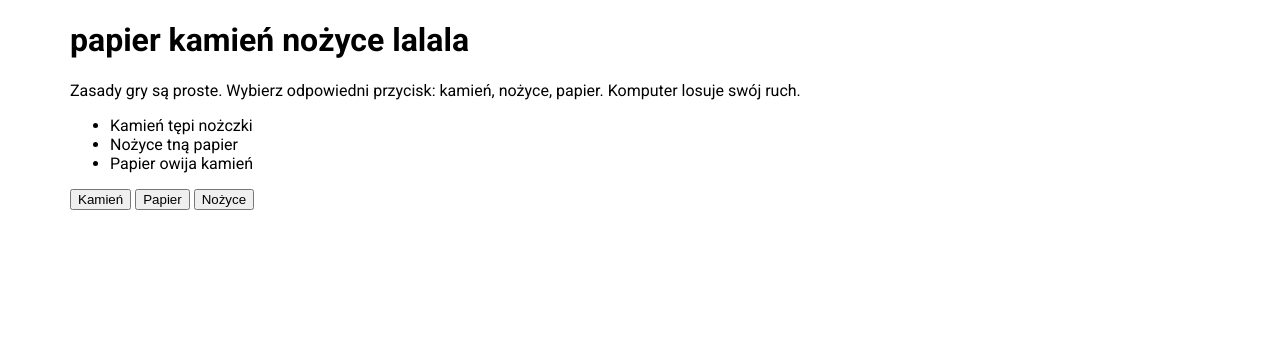
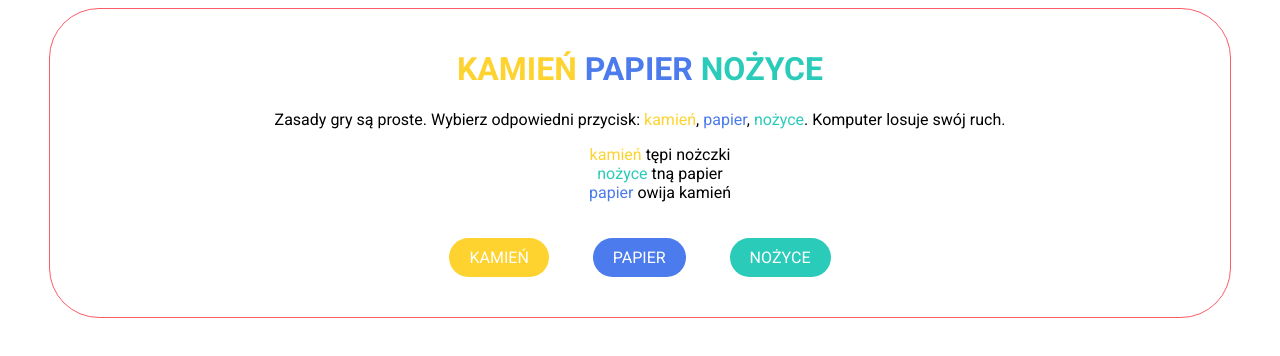
Before and after one commit to sylwiapaprzycka/javascript-prework, a website: page index.html in a window 1280 px wide. Drawn offline with nearby package versions, Linux system fonts and the light colour scheme.

Commit message:
Add styles

```diff
--- a/index.html
+++ b/index.html
@@ -8,12 +8,12 @@
 </head>
 <body>
 	<div class="container">
-		<h1>papier kamień nożyce lalala </h1>
-		<p>Zasady gry są proste. Wybierz odpowiedni przycisk: kamień, nożyce, papier. Komputer losuje swój ruch.</p>
+		<h1><span class="rock">kamień</span> <span class="paper">papier </span><span class="scissors">nożyce</span> </h1>
+		<p>Zasady gry są proste. Wybierz odpowiedni przycisk: <span class="rock">kamień</span>, <span class="paper">papier</span>, <span class="scissors">nożyce</span>. Komputer losuje swój ruch.</p>
 		<ul>
-			<li>Kamień tępi nożczki</li>
-			<li>Nożyce tną papier</li>
-			<li>Papier owija kamień</li>
+			<li><span class="rock">kamień</span> tępi nożczki</li>
+			<li><span class="scissors">nożyce</span> tną papier</li>
+			<li><span class="paper">papier</span> owija kamień</li>
 		</ul>
 		<div id="buttons">
 			<button id="button-rock">Kamień</button>
--- a/js/script.js
+++ b/js/script.js
@@ -7,7 +7,7 @@ buttonScissors = document.getElementById('button-scissors');
 
 function buttonClicked(argButtonName){
     clearMessages();
-    console.log(argButtonName + ' został kliknięty");
+    console.log(argButtonName + ' został kliknięty');
 
 var argComputerMove, argMoveId, argPlayerMove, computerMove, playerInput, playerMove, randomNumber;
 
@@ -57,7 +57,6 @@ displayResult(playerMove, computerMove);
 
 }
 
-buttonTest.addEventListener('click', function(){ buttonClicked('Guzik TEST'); });
 buttonRock.addEventListener('click', function(){ buttonClicked('kamień'); });
 buttonPaper.addEventListener('click', function(){ buttonClicked('papier'); });
 buttonScissors.addEventListener('click', function(){ buttonClicked('nożyczki'); });
--- a/package.json
+++ b/package.json
@@ -16,7 +16,7 @@
     "build-dev": "npm-run-all build-dev:sass build:autoprefixer",
     "build-dev:sass": "node-sass --output-style expanded --source-map true -o css sass",
     "watch": "npm-run-all build:* build-dev -p watch:*",
-    "watch:browsersync": "browser-sync start --server --files \"css/*.css\" \"*.html\"",
+    "watch:browsersync": "browser-sync start --server --files \"css/*.css\" \"*.html\" \"js/*.js\"",
     "watch:sassprefixer": "onchange sass/*.scss -- npm run build-dev"
   },
   "keywords": [],
--- a/sass/style.scss
+++ b/sass/style.scss
@@ -1,12 +1,88 @@
 $font-main: 'Roboto', sans-serif;
 $color-one: #fed330;
-$color-two: #fc5c65;
+$color-two: #4b7bec;
 $color-three: #2bcbba;
+$color-four: #fc5c65;
 
 body {
     font-family: $font-main;
 }
+
+h1 {
+text-transform: uppercase;
+color: $color-three
+}
 .container {
     max-width: 1140px;
     margin: 0 auto;
+    border: 1px solid $color-four;
+    border-radius: 50px;
+    padding: 20px;
+    text-align: center;
 }
+li {
+    list-style-type: none;
+}
+
+button {
+    display: inline-block;
+    border: none;
+    border-radius: 30px;
+    padding: 10px 20px;
+    margin: 20px;
+    text-decoration: none;
+    text-transform: uppercase;
+    font-family: $font-main;
+    font-size: 1rem;
+    cursor: pointer;
+    text-align: center;
+    transition: all 1s;
+}
+
+#button-rock {
+    background: $color-one;
+    color: #ffffff;
+}
+#button-rock:hover{
+    background: #fff;
+    color: $color-one;
+    border: 1px solid $color-one;
+}
+
+
+#button-paper {
+    background: $color-two;
+    color: #ffffff;
+}
+#button-paper:hover{
+    background: #fff;
+    color: $color-two;
+    border: 1px solid $color-two
+}
+
+#button-scissors {
+    background: $color-three;
+    color: #ffffff;
+}
+#button-scissors:hover{
+    background: #fff;
+    color: $color-three;
+    border: 1px solid $color-three;
+}
+
+.rock {
+    color: $color-one
+}
+
+.paper {
+    color: $color-two
+}
+
+.scissors {
+    color: $color-three
+}
+
+#messages {
+    text-transform: uppercase;
+    color: $color-four
+}
```
Also changed, not shown: css/style.css (added), 1 other file.
